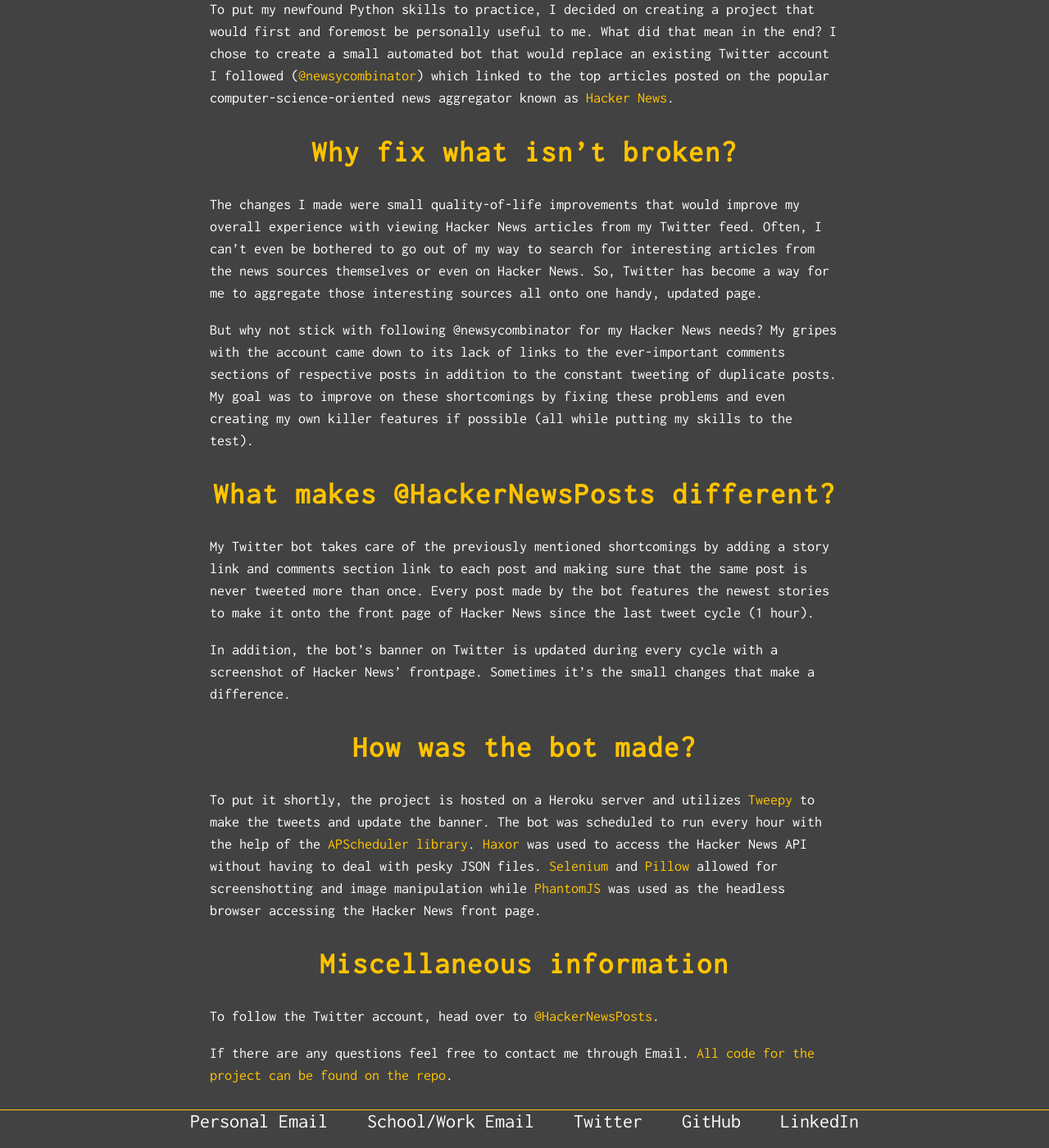
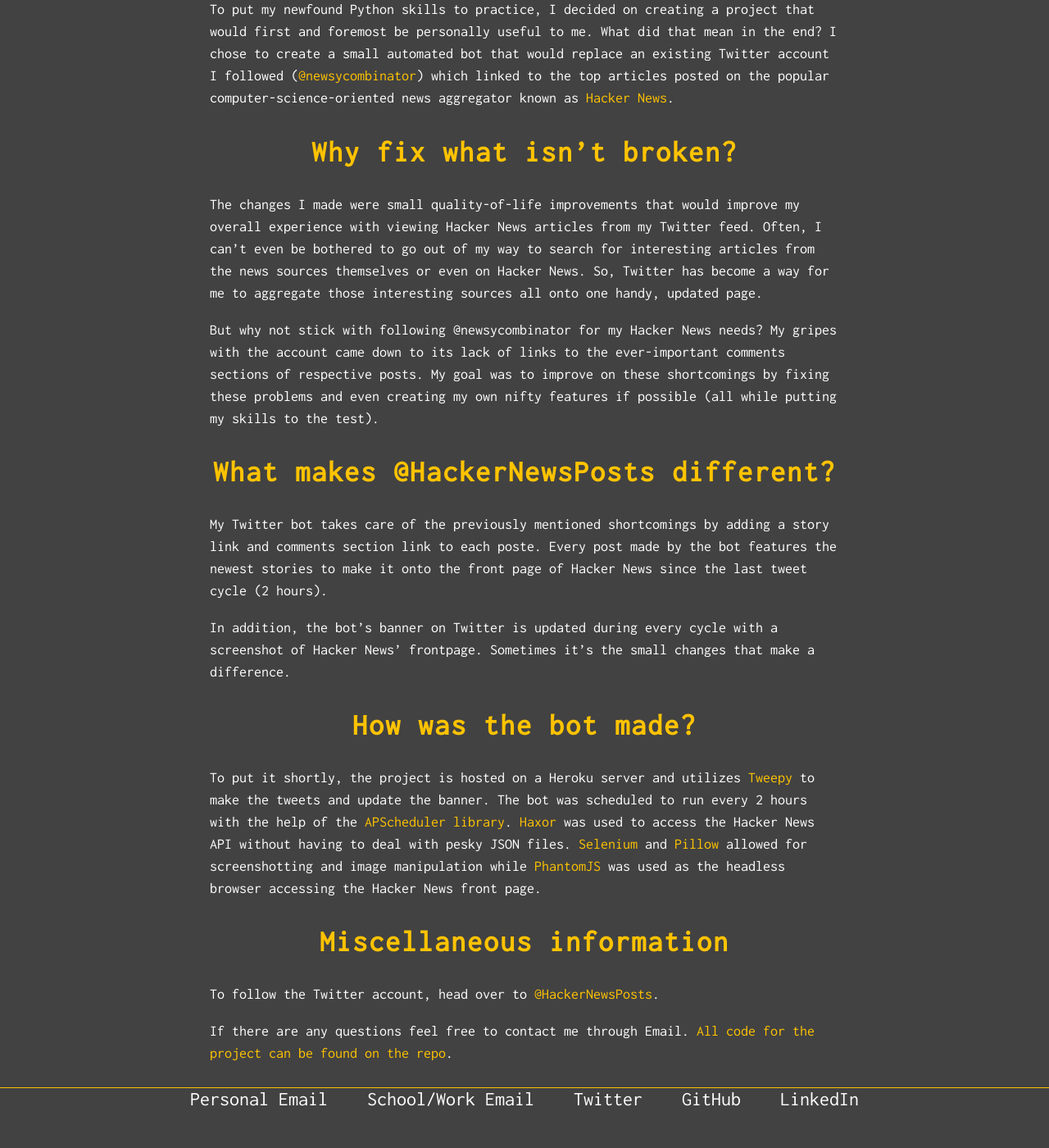
Before and after one commit to justintranjt/justintranjt.github.io, a Jekyll site: the page built from _projects/2017-08-29-hacker-news-twitter-bot.md, in a window 1280 px wide and 1400 px high, scrolled down 1068 px. Shown: the whole window at 82% size. Built offline with Jekyll 4.4.1, drawn with Linux system fonts in a browser that asks for light colours; after the commit the page ends 2441 px from its top, so only the background shows below that.

Commit message:
Update 2017-08-29-hacker-news-twitter-bot.md

```diff
--- a/_projects/2017-08-29-hacker-news-twitter-bot.md
+++ b/_projects/2017-08-29-hacker-news-twitter-bot.md
@@ -15,17 +15,17 @@
 
 The changes I made were small quality-of-life improvements that would improve my overall experience with viewing Hacker News articles from my Twitter feed. Often, I can't even be bothered to go out of my way to search for interesting articles from the news sources themselves or even on Hacker News. So, Twitter has become a way for me to aggregate those interesting sources all onto one handy, updated page.
 
-But why not stick with following @newsycombinator for my Hacker News needs? My gripes with the account came down to its lack of links to the ever-important comments sections of respective posts in addition to the constant tweeting of duplicate posts. My goal was to improve on these shortcomings by fixing these problems and even creating my own killer features if possible (all while putting my skills to the test).
+But why not stick with following @newsycombinator for my Hacker News needs? My gripes with the account came down to its lack of links to the ever-important comments sections of respective posts. My goal was to improve on these shortcomings by fixing these problems and even creating my own nifty features if possible (all while putting my skills to the test).
 
 # What makes [@HackerNewsPosts](https://twitter.com/HackerNewsPosts) different?
 
-My Twitter bot takes care of the previously mentioned shortcomings by adding a story link and comments section link to each post and making sure that the same post is never tweeted more than once. Every post made by the bot features the newest stories to make it onto the front page of Hacker News since the last tweet cycle (1 hour).
+My Twitter bot takes care of the previously mentioned shortcomings by adding a story link and comments section link to each poste. Every post made by the bot features the newest stories to make it onto the front page of Hacker News since the last tweet cycle (2 hours).
 
 In addition, the bot's banner on Twitter is updated during every cycle with a screenshot of Hacker News' frontpage. Sometimes it's the small changes that make a difference.
 
 # How was the bot made?
 
-To put it shortly, the project is hosted on a Heroku server and utilizes [Tweepy](https://github.com/tweepy/tweepy) to make the tweets and update the banner. The bot was scheduled to run every hour with the help of the [APScheduler library](https://apscheduler.readthedocs.io/en/latest/). [Haxor](https://github.com/avinassh/haxor) was used to access the Hacker News API without having to deal with pesky JSON files. [Selenium](http://www.seleniumhq.org/) and [Pillow](https://github.com/python-pillow/Pillow) allowed for screenshotting and image manipulation while [PhantomJS](http://phantomjs.org/) was used as the headless browser accessing the Hacker News front page.
+To put it shortly, the project is hosted on a Heroku server and utilizes [Tweepy](https://github.com/tweepy/tweepy) to make the tweets and update the banner. The bot was scheduled to run every 2 hours with the help of the [APScheduler library](https://apscheduler.readthedocs.io/en/latest/). [Haxor](https://github.com/avinassh/haxor) was used to access the Hacker News API without having to deal with pesky JSON files. [Selenium](http://www.seleniumhq.org/) and [Pillow](https://github.com/python-pillow/Pillow) allowed for screenshotting and image manipulation while [PhantomJS](http://phantomjs.org/) was used as the headless browser accessing the Hacker News front page.
 
 # Miscellaneous information
 
```
